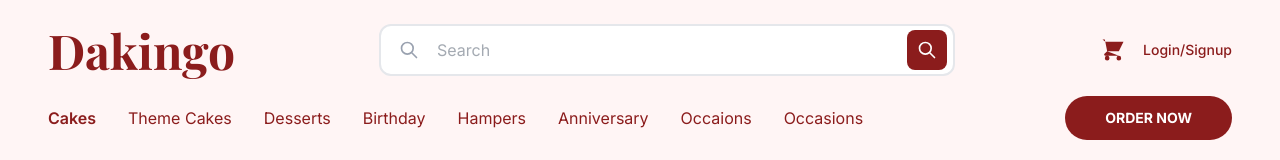
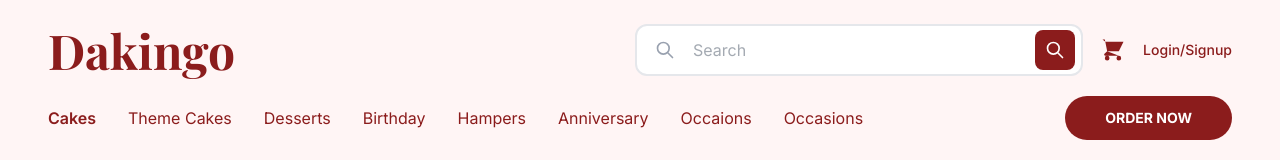
Before and after one commit to fernandorosero91/landingpage, a Next.js app: page / in a window 1280 px wide. Shown: the top 160 px of the page. Built offline with nearby package versions, Linux system fonts and the light colour scheme.

Commit message:
mejoras en buscador

```diff
--- a/app/page.tsx
+++ b/app/page.tsx
@@ -14,8 +14,8 @@ export default function Home() {
         <div className="max-w-7xl mx-auto px-12 py-6">
           <div className="flex items-center justify-between mb-5">
             <h1 className="text-5xl font-bold text-[#8B1C1C]" style={{fontFamily: "'Playfair Display', serif"}}>Dakingo</h1>
-            <div className="flex-1 max-w-xl mx-16">
-              <div className="relative">
+            <div className="flex items-center gap-4 flex-1 justify-end">
+              <div className="relative w-full max-w-md">
                 <svg className="absolute left-5 top-1/2 -translate-y-1/2 w-5 h-5 text-gray-400" fill="none" stroke="currentColor" viewBox="0 0 24 24">
                   <path strokeLinecap="round" strokeLinejoin="round" strokeWidth={2} d="M21 21l-6-6m2-5a7 7 0 11-14 0 7 7 0 0114 0z" />
                 </svg>
@@ -26,8 +26,6 @@ export default function Home() {
                   </svg>
                 </button>
               </div>
-            </div>
-            <div className="flex items-center gap-4">
               <button className="text-[#8B1C1C] hover:text-[#C0392B]">
                 <svg className="w-7 h-7" fill="currentColor" viewBox="0 0 24 24">
                   <path d="M3 3h2l.4 2M7 13h10l4-8H5.4M7 13L5.4 5M7 13l-2.293 2.293c-.63.63-.184 1.707.707 1.707H17m0 0a2 2 0 100 4 2 2 0 000-4zm-8 2a2 2 0 11-4 0 2 2 0 014 0z" />
```
